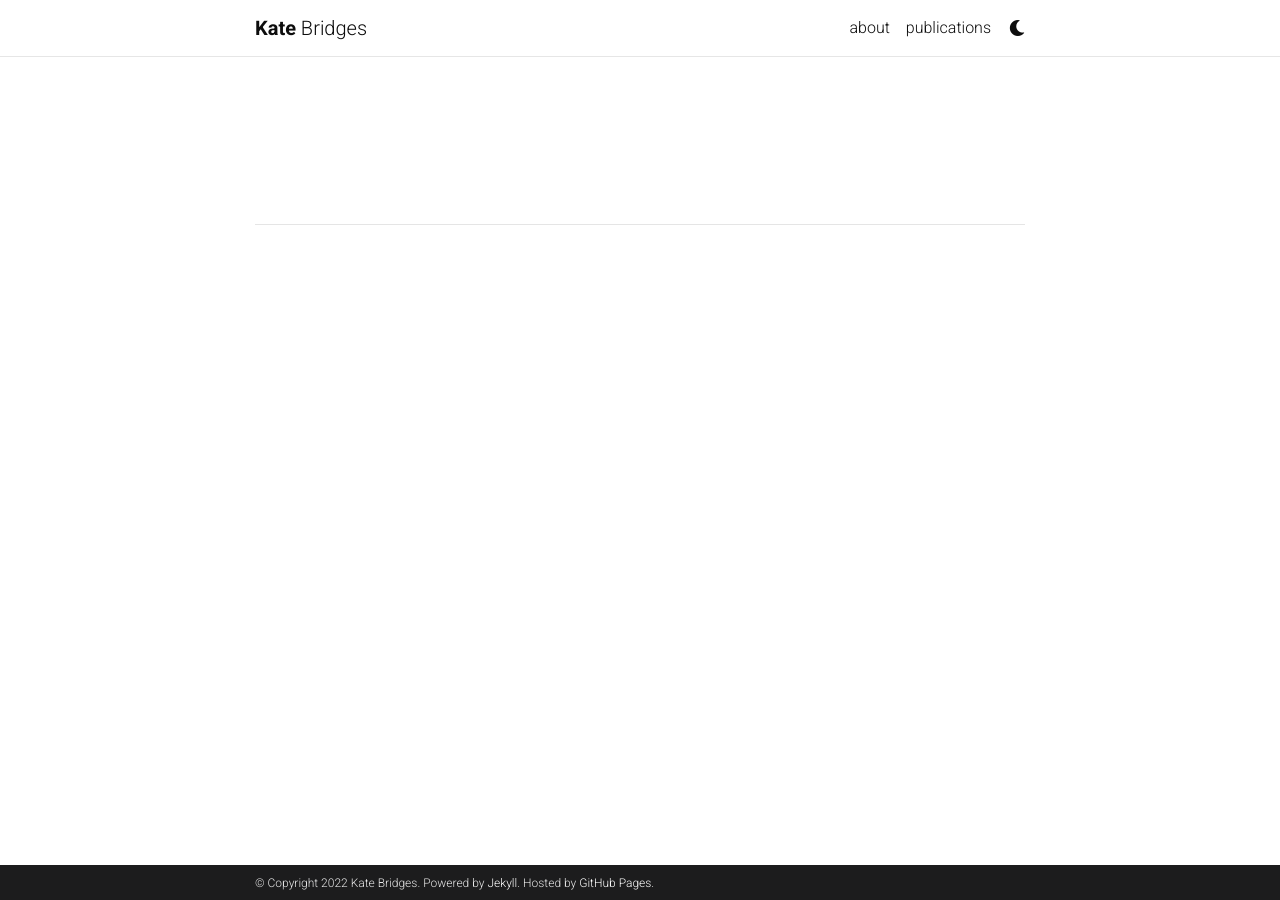
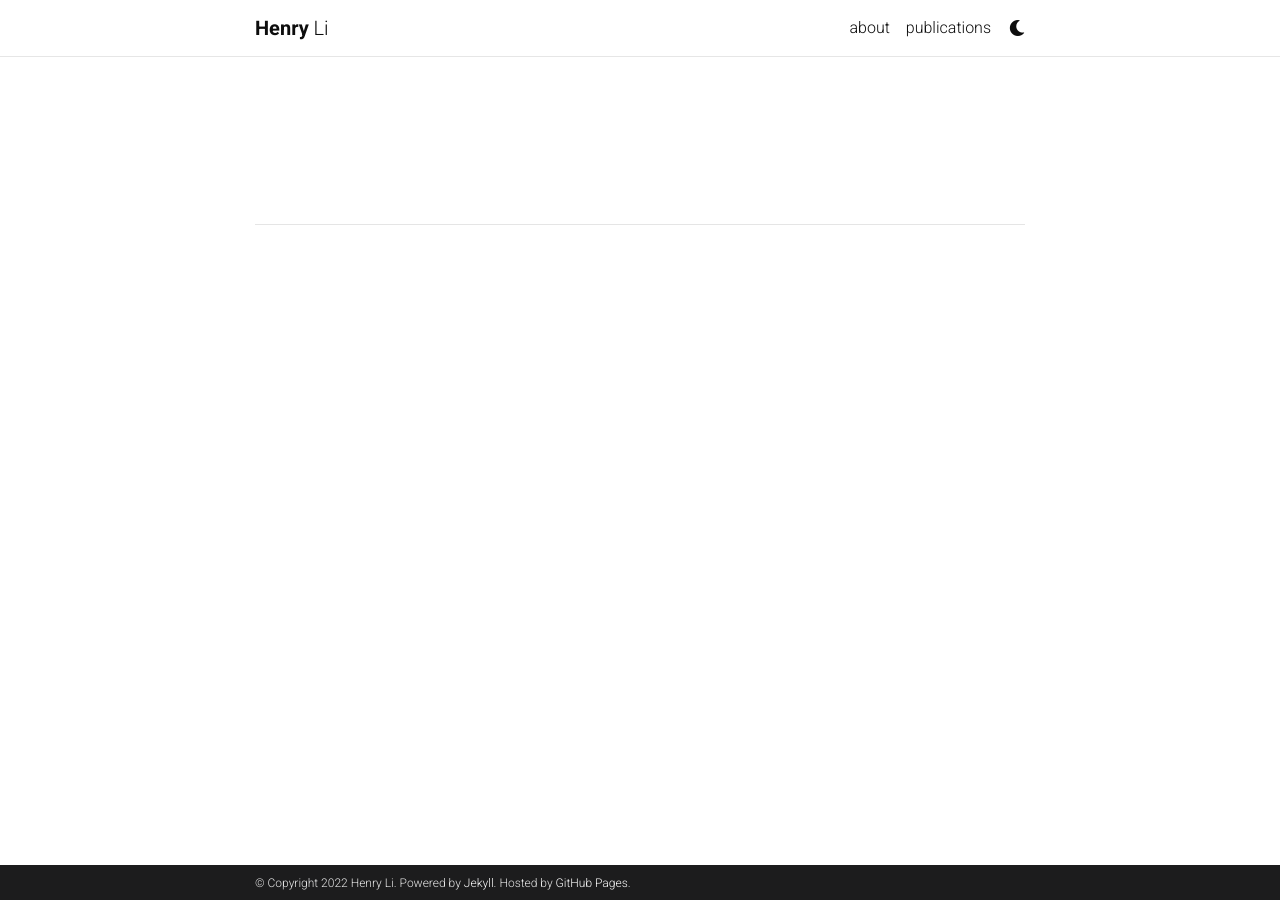
Before and after one commit to khbridges/khbridges.github.io, a Jekyll site: the page built from blog/index.html, in a window 1280 px wide. Built offline with Jekyll 4.4.1, drawn with Linux system fonts in a browser that asks for light colours; comment, search, counter and statistics services are not loaded; a style sheet for code colours, icons or effects is not loaded.

Commit message:
did i break something?

```diff
--- a/_config.yml
+++ b/_config.yml
@@ -3,10 +3,10 @@
 # -----------------------------------------------------------------------------
 
 title: blank # the website title (if blank, full name will be used instead)
-first_name: Kate
+first_name: Henry
 middle_name:
-last_name: Bridges
-email: kate.bridges@yale.edu
+last_name: Li
+email: li.henry.hfl@gmail.com
 description: > # the ">" symbol means to ignore newlines until "footer_text:"
   A simple site about me.
 footer_text: >
@@ -54,8 +54,9 @@ og_image: # The site-wide (default for all links) Open Graph preview image
 # Social integration
 # -----------------------------------------------------------------------------
 
-github_username: khbridges # your GitHub user name
-twitter_username: # your Twitter handle
+github_username: lihenryhfl # your GitHub user name
+gitlab_username: # your GitLab user name
+twitter_username: lowhankmatrix # your Twitter handle
 linkedin_username: # your LinkedIn user name
 scholar_userid: _DUDkaQAAAAJ # your Google Scholar ID
 orcid_id: # your ORCID ID
@@ -206,8 +207,8 @@ jekyll-archives:
 
 scholar:
 
-  last_name: Bridges
-  first_name: [Kate, H.]
+  last_name: Li
+  first_name: [Henry, F.]
 
   style: apa
   locale: en
```
